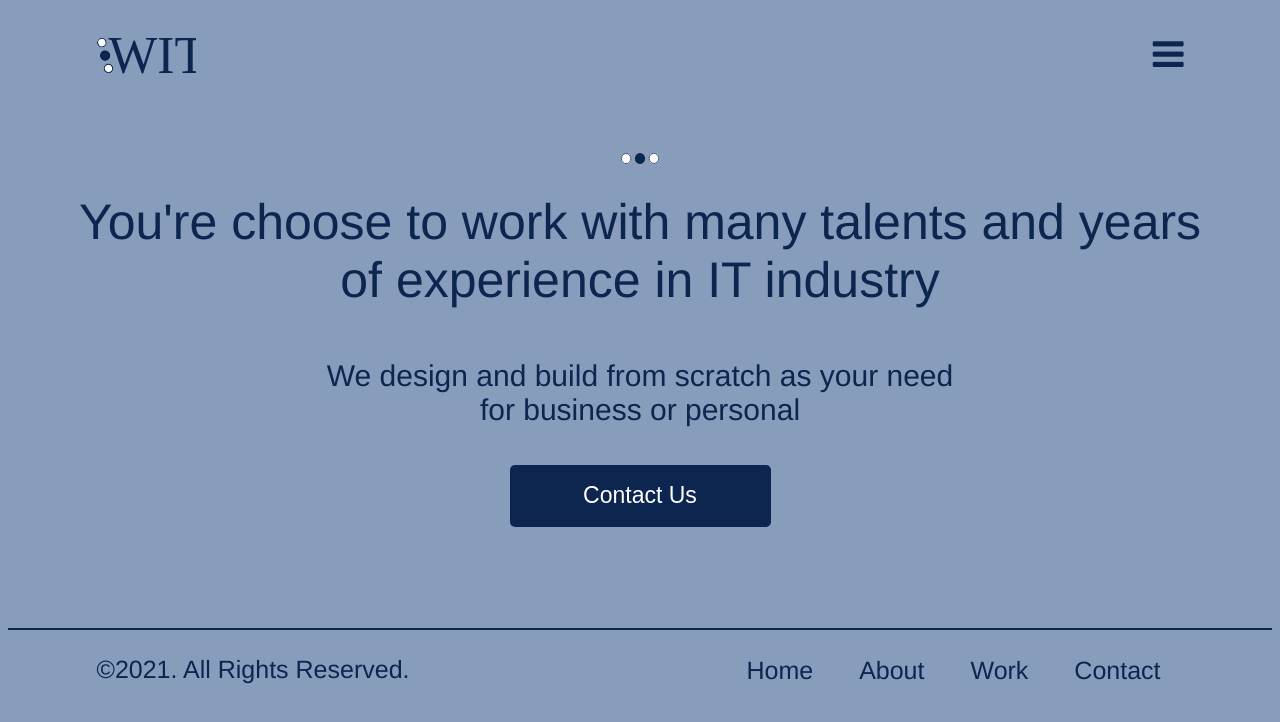
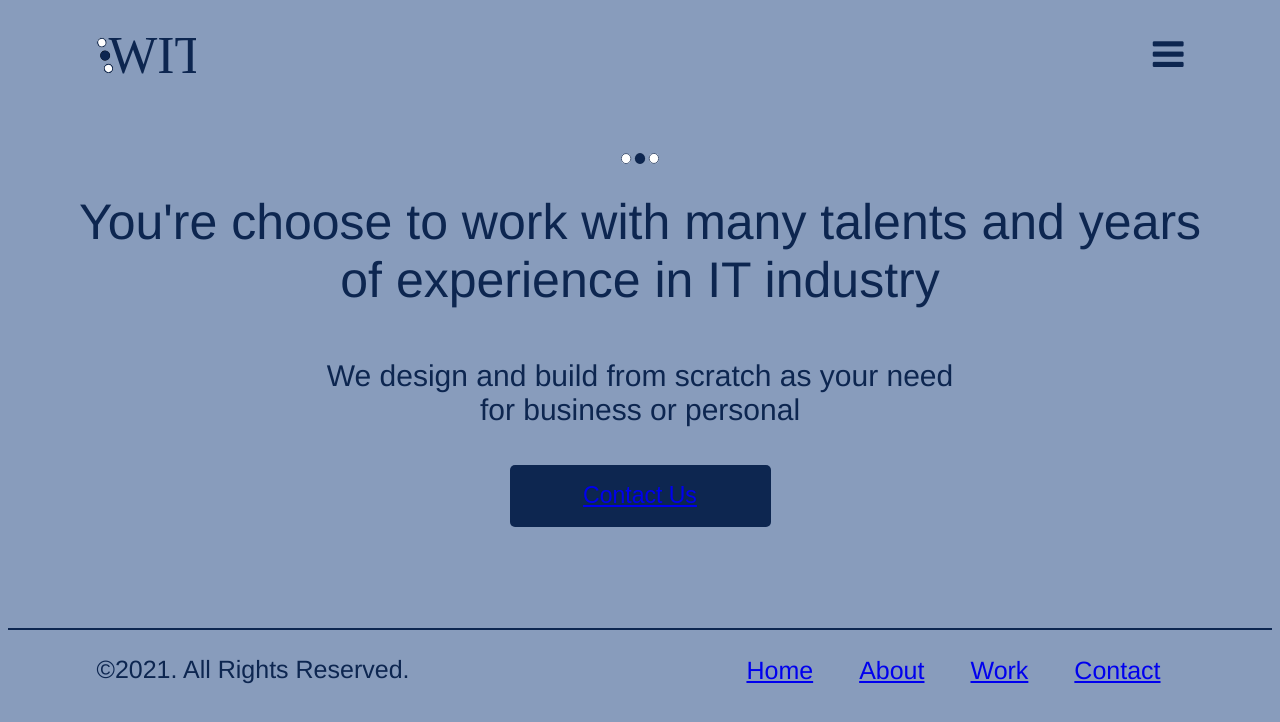
Before and after one commit to Israel2000/wit-offical, an Angular app: page / in a window 1280 px wide. Shown: the top 722 px of the page. Built offline with nearby package versions, Linux system fonts and the light colour scheme.

Commit message:
ng half navigations completed

```diff
--- a/src/app/app-routing.module.ts
+++ b/src/app/app-routing.module.ts
@@ -7,6 +7,8 @@
 
 const routes: Routes = [
   { path: '', component: SectionComponent },
+  // { path: '/home', component: SectionComponent },
+
   { path: 'Contact', component: ContactPageComponent },
   { path: 'About', component: AboutPageComponent },
   { path: 'work', component: WorkDetailsComponent }
--- a/src/app/footer/footer.component.html
+++ b/src/app/footer/footer.component.html
@@ -3,10 +3,10 @@
     <span> ©2021. All Rights Reserved.</span>
     <nav>
         <ul>
-            <li>Home</li>
-            <li>About</li>
-            <li>Work</li>
-            <li>Contact</li>
+            <li><a routerLink="/home" routerLinkActive="active">Home</a></li>
+            <li><a routerLink="/about" routerLinkActive="active">About</a></li>
+            <li><a routerLink="/work" routerLinkActive="active">Work</a></li>
+            <li><a routerLink="/Contact" routerLinkActive="active">Contact</a></li>
         </ul>
     </nav>
 </div>
--- a/src/app/section/section.component.html
+++ b/src/app/section/section.component.html
@@ -8,5 +8,7 @@
 
     <p>We design and build from scratch as your need<br>
         for business or personal</p>
-    <button>Contact Us </button>
+    <button><a routerLink="/Contact" routerLinkActive="active">Contact Us</a></button>
+
+
 </div>
```
